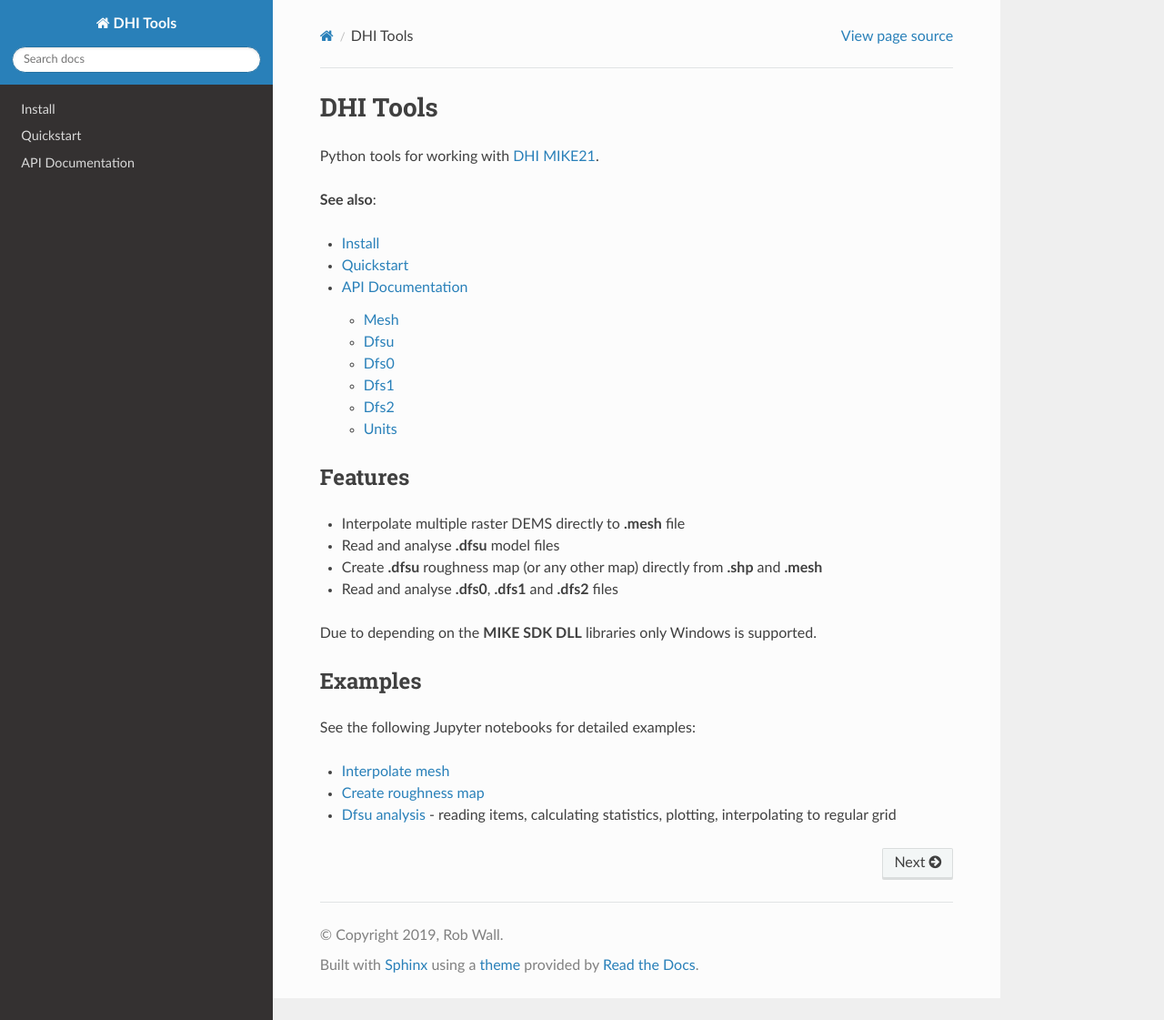
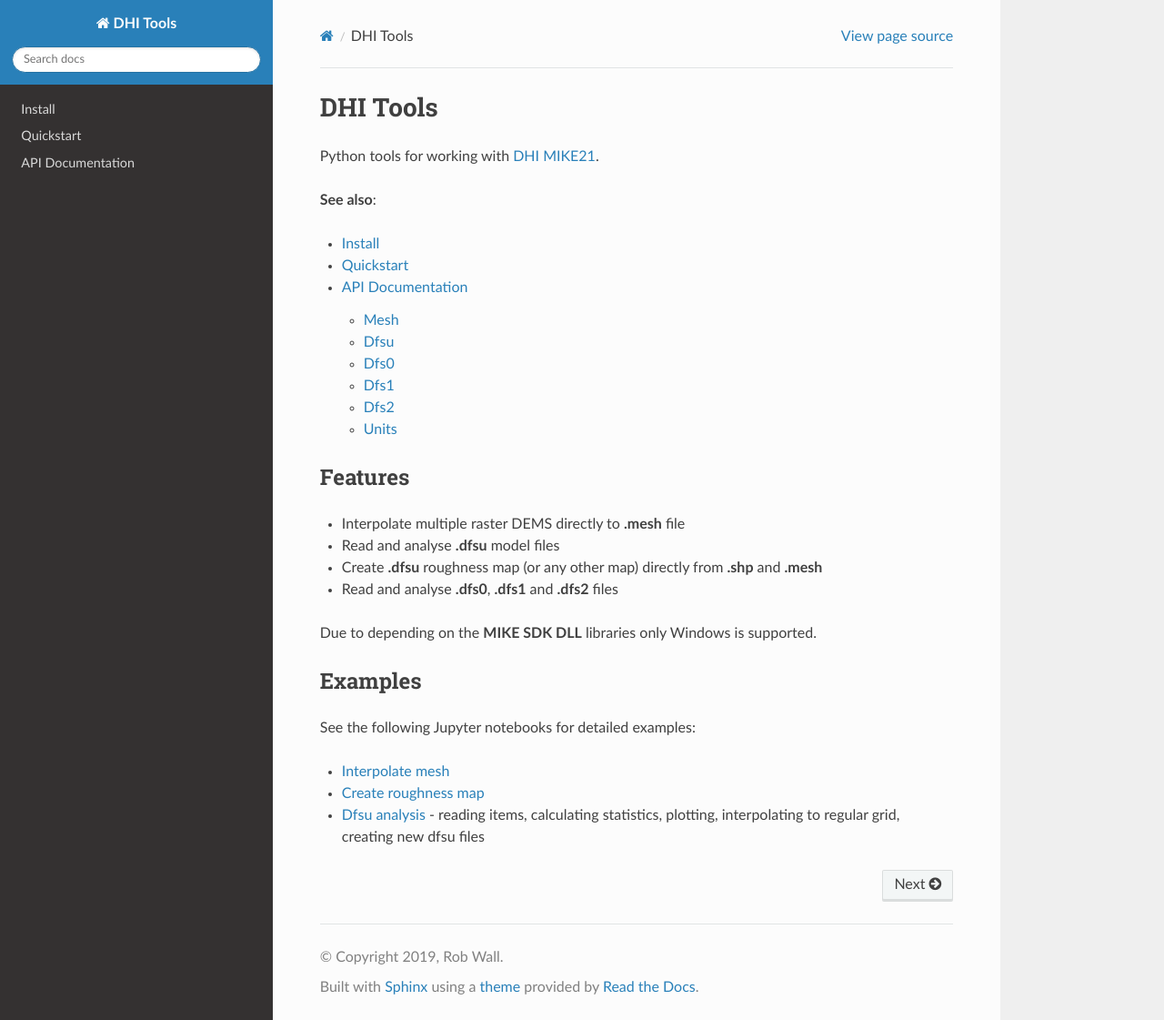
Before and after one commit to robjameswall/dhitools, a Sphinx documentation site: the page built from docs/index.rst, in a window 1280 px wide and 1121 px high. Shown: the whole window at 91% size. Built offline with Sphinx 7.4.7 and the Read the Docs theme 2.0.0, drawn with Linux system fonts in a browser that asks for light colours.

Commit message:
minor addition to examples description

```diff
--- a/docs/index.rst
+++ b/docs/index.rst
@@ -32,4 +32,4 @@
 
 * `Interpolate mesh <https://github.com/robjameswall/dhitools/blob/master/notebooks/mesh_interpolation.ipynb>`_
 * `Create roughness map <https://github.com/robjameswall/dhitools/blob/master/notebooks/roughness_map.ipynb>`_
-* `Dfsu analysis <https://github.com/robjameswall/dhitools/blob/master/notebooks/dfsu_analysis.ipynb>`_ - reading items, calculating statistics, plotting, interpolating to regular grid
+* `Dfsu analysis <https://github.com/robjameswall/dhitools/blob/master/notebooks/dfsu_analysis.ipynb>`_ - reading items, calculating statistics, plotting, interpolating to regular grid, creating new dfsu files
```
Also changed, not shown: README.md (+1 -1 lines).
